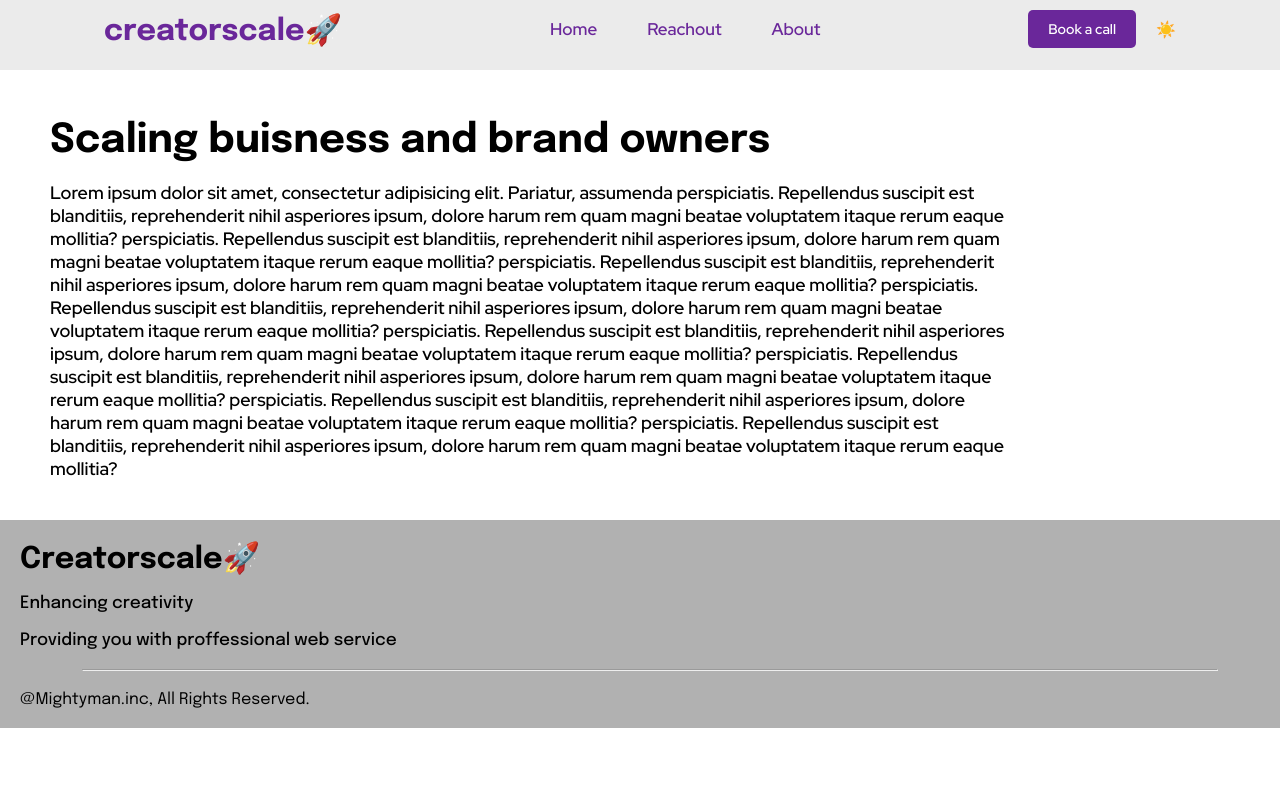
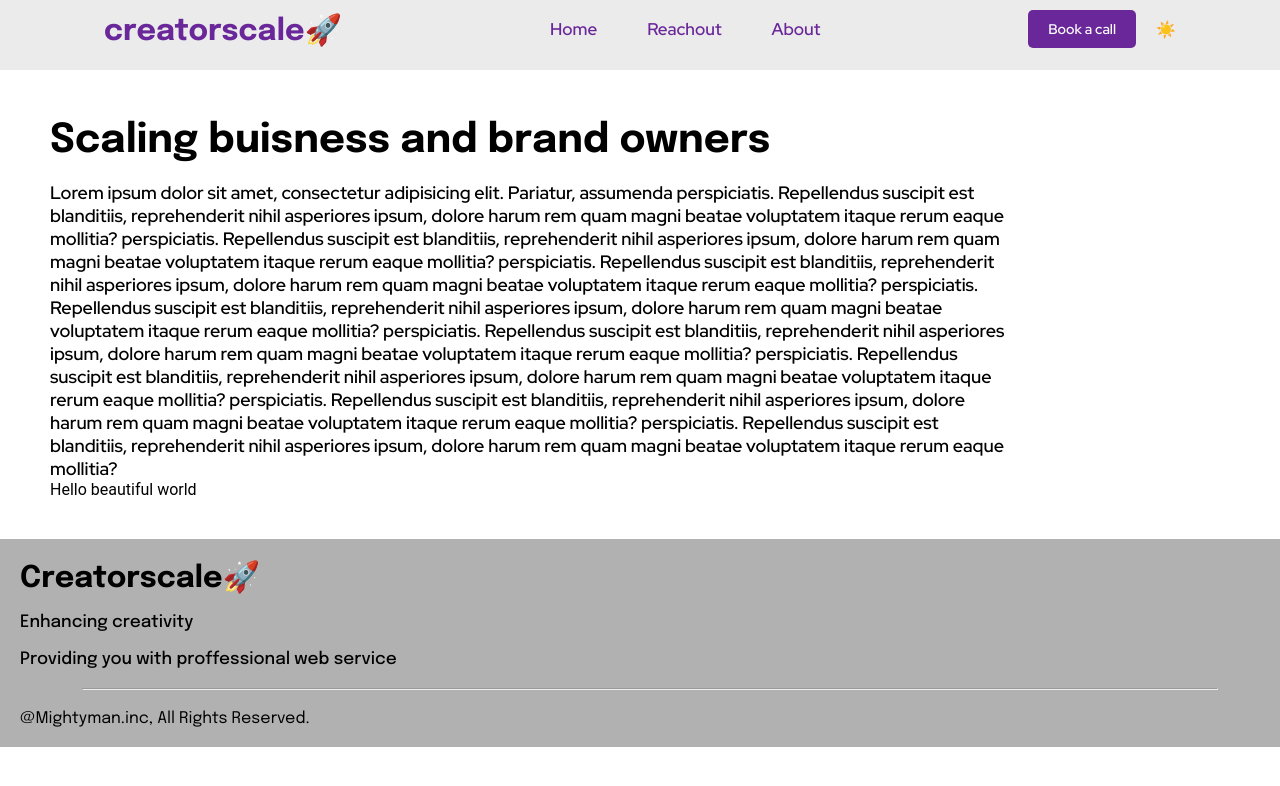
Before and after one commit to MightymanCovenant/creatorscale.com, a React (Create React App) app: page /about in a window 1280 px wide. Shown: the top 786 px of the page. Built offline with nearby package versions, Linux system fonts and the light colour scheme.

Commit message:
Updated about page

```diff
--- a/src/pages/About.tsx
+++ b/src/pages/About.tsx
@@ -27,6 +27,8 @@ export const About = () => {
                         dolore harum rem quam magni beatae voluptatem itaque rerum eaque mollitia?
                         perspiciatis. Repellendus suscipit est blanditiis, reprehenderit nihil asperiores ipsum,
                         dolore harum rem quam magni beatae voluptatem itaque rerum eaque mollitia?</p>
+
+                        <p> Hello beautiful world </p>
                 </div>
             </div>
 
```
